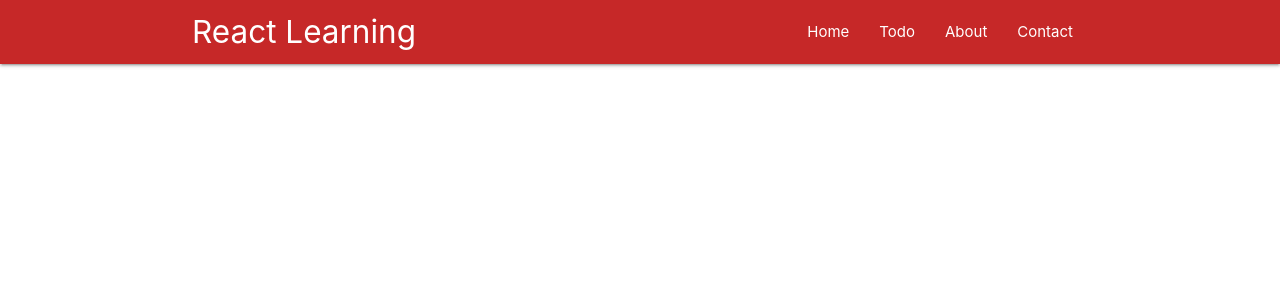
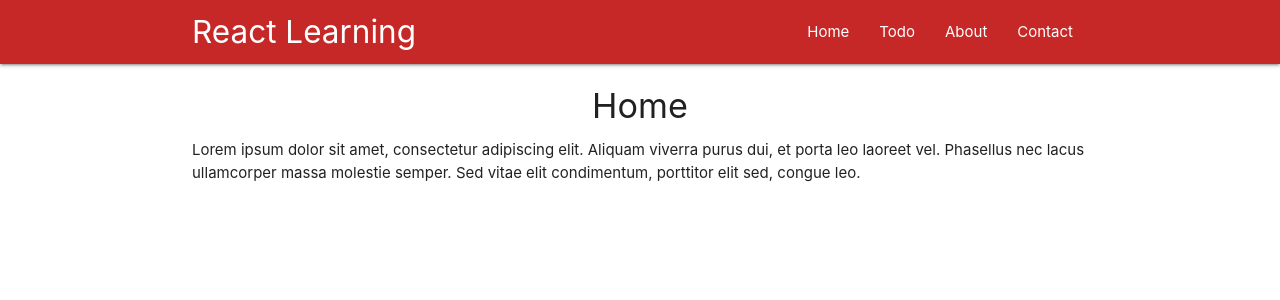
Before and after one commit to milancez/react-todo-app, a React (Create React App) app: page / in a window 1280 px wide. Shown: the top 300 px of the page. Built offline with nearby package versions, Linux system fonts and the light colour scheme.

Commit message:
Links i NavLinks

```diff
--- a/src/App.js
+++ b/src/App.js
@@ -39,7 +39,7 @@ class App extends Component {
       <BrowserRouter>
         <div className="todo-app">
           <Navbar />
-          <Route path='/home' component={Home} />
+          <Route exact path='/' component={Home} />
           <Route path='/about' component={About} />
           <Route path='/contact' component={Contact} />
 
--- a/src/components/Navbar.js
+++ b/src/components/Navbar.js
@@ -1,4 +1,5 @@
 import React from 'react'
+import { Link, NavLink } from 'react-router-dom'
 
 const Navbar = () => {
   return (
@@ -6,10 +7,11 @@ const Navbar = () => {
       <div className="container">
         <a className="brand-logo">React Learning</a>
         <ul className="right">
-          <li><a href="/home">Home</a></li>
-          <li><a href="/todo">Todo</a></li>
-          <li><a href="/about">About</a></li>
-          <li><a href="/contact">Contact</a></li>
+          <li><Link to="/">Home</Link></li>
+          <li><NavLink to="/todo">Todo</NavLink></li>
+          <li><NavLink to="/about">About</NavLink></li>
+          <li><NavLink to="/contact">Contact</NavLink></li>
+          {/* NavLink dodatje klasu active kad je link aktivna strana sa tim linkom */}
         </ul>
       </div>
     </nav>
```
